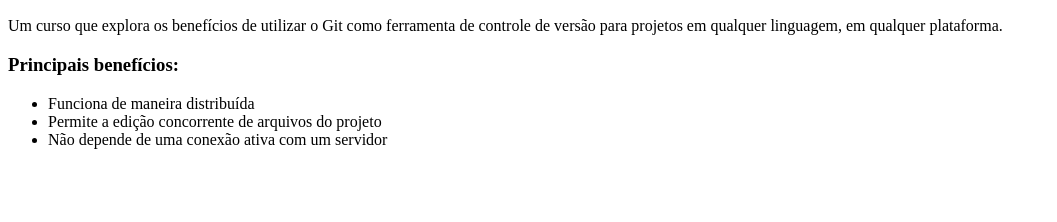
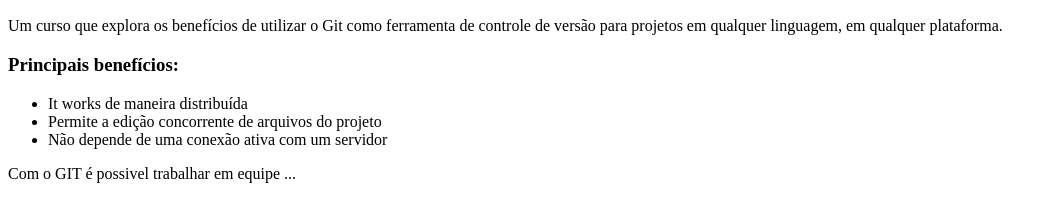
Before and after one commit to andrevidal/curso-git, a plain HTML site: page index.html in a window 1280 px wide. Shown: the part 96-318 px from the top of the page, without its empty margins (0-1057 px from the left). Drawn offline with Linux system fonts and the light colour scheme.

Commit message:
Novo paragrafo no index

```diff
--- a/index.html
+++ b/index.html
@@ -8,9 +8,11 @@
 
         <h3>Principais benefícios:</h3>
         <ul>
-            <li>Funciona de maneira distribuída</li>
+            <li>It works de maneira distribuída</li>
             <li>Permite a edição concorrente de arquivos do projeto</li>
             <li>Não depende de uma conexão ativa com um servidor</li>
         </ul>
+		<p>Com o GIT é possivel trabalhar em equipe ...
+		</p>
 	</body>
 </html>
```
